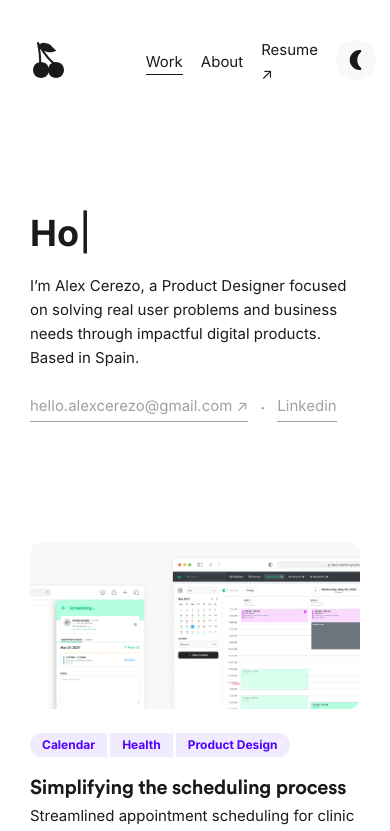
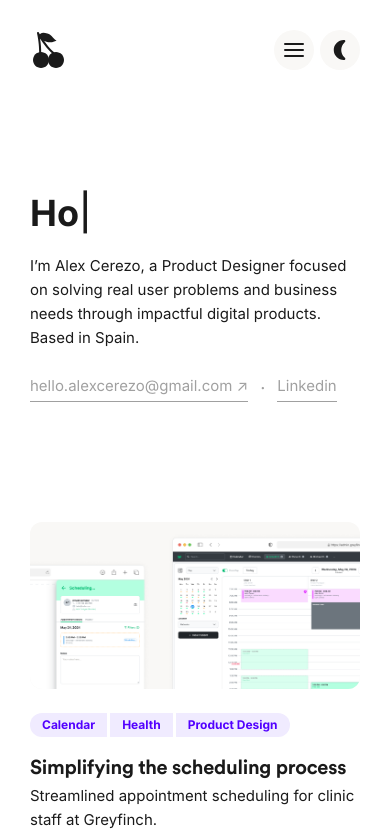
Before and after one commit to itsalexcm/alex-cerezo-portfolio, a Vue app: page / in a window 390 px wide. Shown: the top 831 px of the page. Built offline with nearby package versions, Linux system fonts and the light colour scheme; no server answers.

Commit message:
hamburger menu

```diff
--- a/src/components/HeaderComponent.vue
+++ b/src/components/HeaderComponent.vue
@@ -8,6 +8,7 @@
         </router-link>
       </div>
       <menu>
+        <div class="menu-desktop">
           <ul>
             <li>
               <router-link
@@ -28,23 +29,87 @@
               </router-link>
             </li>
             <li>
-            <a class="text regular menu-link" rel="noopener noreferrer" href="https://www.dropbox.com/scl/fi/92dixxdwy7igoi8fubsg8/AlexCerezo_Resume.pdf?rlkey=5iis35hitt713el2w8tw1m3rf&dl=0" target="_blank">Resume ↗</a>
+              <a class="text regular menu-link" rel="noopener noreferrer" href="https://www.dropbox.com/scl/fi/92dixxdwy7igoi8fubsg8/AlexCerezo_Resume.pdf?rlkey=5iis35hitt713el2w8tw1m3rf&raw=1" target="_blank">Resume ↗</a>
             </li>
           </ul>
+        </div>
+
+        <button
+          class="hamburger"
+          type="button"
+          @click="toggleMenu"
+          :aria-expanded="isMenuOpen.toString()"
+          aria-controls="mobileMenu"
+          aria-label="Open menu"
+        >
+          <span class="bar"></span>
+          <span class="bar"></span>
+          <span class="bar"></span>
+        </button>
+
         <div class="menu-toggle">
           <ThemeToggle />
         </div>
       </menu>
+      <Transition name="fade">
+        <div
+          v-if="isMenuOpen"
+          id="mobileMenuBackdrop"
+          class="mobile-menu-backdrop"
+          @click.self="closeMenu"
+        >
+          <nav id="mobileMenu" class="mobile-menu" role="menu">
+            <ul>
+              <li role="menuitem">
+                <router-link
+                  to="/"
+                  class="text regular menu-link"
+                  :class="{ selected: route.path === '/' || route.path.startsWith('/work/') }"
+                  @click="closeMenu"
+                >Work</router-link>
+              </li>
+              <li role="menuitem">
+                <router-link
+                  to="/about"
+                  class="text regular menu-link"
+                  :class="{ selected: route.path === '/about' }"
+                  @click="closeMenu"
+                >About</router-link>
+              </li>
+              <li role="menuitem">
+                <a
+                  class="text regular menu-link"
+                  href="https://www.dropbox.com/scl/fi/92dixxdwy7igoi8fubsg8/AlexCerezo_Resume.pdf?rlkey=5iis35hitt713el2w8tw1m3rf&raw=1"
+                  target="_blank"
+                  rel="noopener noreferrer"
+                  @click="closeMenu"
+                >Resume ↗</a>
+              </li>
+            </ul>
+          </nav>
+        </div>
+      </Transition>
     </div>
   </header>
 </template>
 
 <script setup>
+  import { ref, watch, onMounted, onBeforeUnmount } from 'vue';
   import { useRoute } from 'vue-router';
   import LogoComponent from '@/components/LogoComponent.vue';
   import ThemeToggle from '@/components/ThemeToggle.vue';
 
   const route = useRoute();
+
+  const isMenuOpen = ref(false);
+  const toggleMenu = () => { isMenuOpen.value = !isMenuOpen.value; };
+  const closeMenu = () => { isMenuOpen.value = false; };
+
+  watch(() => route.fullPath, () => closeMenu());
+
+  const onKeydown = (e) => { if (e.key === 'Escape') closeMenu(); };
+  onMounted(() => { window.addEventListener('keydown', onKeydown); });
+  onBeforeUnmount(() => { window.removeEventListener('keydown', onKeydown); });
 </script>
 
 <style lang="scss">
@@ -111,12 +176,95 @@
       }
     }
   }
+
+  /* Fade transition matching site style */
+  .fade-enter-active, .fade-leave-active { transition: opacity .25s ease; }
+  .fade-enter-from, .fade-leave-to { opacity: 0; }
+
+  /* Animation extras for sheet from bottom */
+  .fade-enter-from .mobile-menu ul { transform: translateY(8px) scale(.98); opacity: 0; }
+  .fade-enter-active .mobile-menu ul { transition: transform .25s ease, opacity .25s ease; }
+  .fade-leave-to .mobile-menu ul { transform: translateY(8px) scale(.98); opacity: 0; }
+
+  /* Hamburger (hidden on desktop) */
+  .hamburger {
+    display: none;
+    position: relative;
+    width: 40px;
+    height: 40px;
+    border: 0;
+    padding: 0;
+    background-color: var(--bg-secondary);
+    transition: background-color 0.3s ease;
+    border-radius: 40px;
+    cursor: pointer;
+  }
+  .hamburger .bar {
+    position: absolute;
+    left: 10px;
+    right: 10px;
+    height: 2px;
+    background: var(--text-primary);
+    border-radius: 2px;
+    transition: transform .2s ease, opacity .2s ease;
+  }
+  .hamburger .bar:nth-child(1) { top: 13px; }
+  .hamburger .bar:nth-child(2) { top: 19px; }
+  .hamburger .bar:nth-child(3) { top: 25px; }
+  /* Optional: animate to X when open */
+  .hamburger[aria-expanded="true"] .bar:nth-child(1) { transform: translateY(6px) rotate(45deg); }
+  .hamburger[aria-expanded="true"] .bar:nth-child(2) { opacity: 0; }
+  .hamburger[aria-expanded="true"] .bar:nth-child(3) { transform: translateY(-6px) rotate(-45deg); }
+
+  /* Mobile overlay */
+  .mobile-menu-backdrop {
+    position: fixed;
+    inset: 0;
+    background: rgba(0,0,0,0);
+    backdrop-filter: blur(4px);
+    z-index: 10000;
+    display: grid;
+    place-items: end center;
+    padding-bottom: max(24px, env(safe-area-inset-bottom));
+  }
+  .mobile-menu ul {
+    list-style: none;
+    margin: 0;
+    padding: var(--spacing-8x) var(--spacing-10x);
+    display: flex;
+    flex-direction: column;
+    gap: var(--spacing-5x);
+    align-items: center;
+    background: color-mix(in oklab, var(--bg-primary) 85%, transparent);
+    border: 1px solid var(--bg-secondary);
+    border-radius: 16px;
+    backdrop-filter: blur(6px);
+  }
+
+  .mobile-menu a, .mobile-menu {
+    border-bottom: 1px solid transparent;
+    padding-bottom: var(--spacing-1x);
+  }
+
+  .mobile-menu a, .mobile-menu .router-link-active {
+    font: inherit;
+    color: var(--text-primary);
+    text-decoration: none;
+  }
+
+  .mobile-menu .router-link-active {
+    border-bottom-color: var(--text-primary);
+  }
+
+  /* Desktop vs mobile visibility */
+  .menu-desktop { display: flex; }
+
   @media (max-width: 720px) {
-    .alex {
-      h1 {
-        font-size: var(--font-size-lg);
-        line-height: var(--line-height-md);
+    header .header-container menu {
+      gap: var(--spacing-2x);
     }
-    }
+    header .header-container menu .menu-desktop { display: none; }
+    // header .header-container menu .menu-toggle { display: none; }
+    header .header-container menu .hamburger { display: inline-block; }
   }
 </style>
```
Lines whose indentation alone changed are shown as unchanged.
